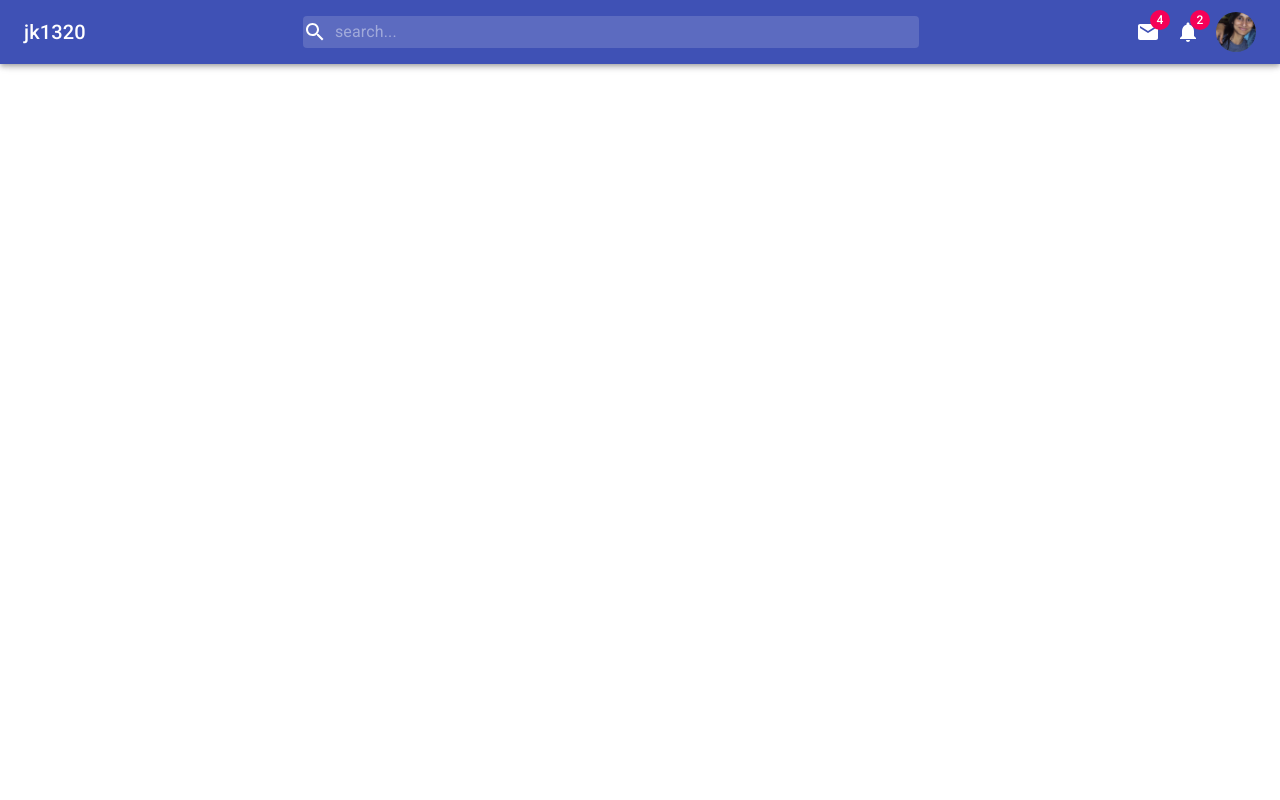
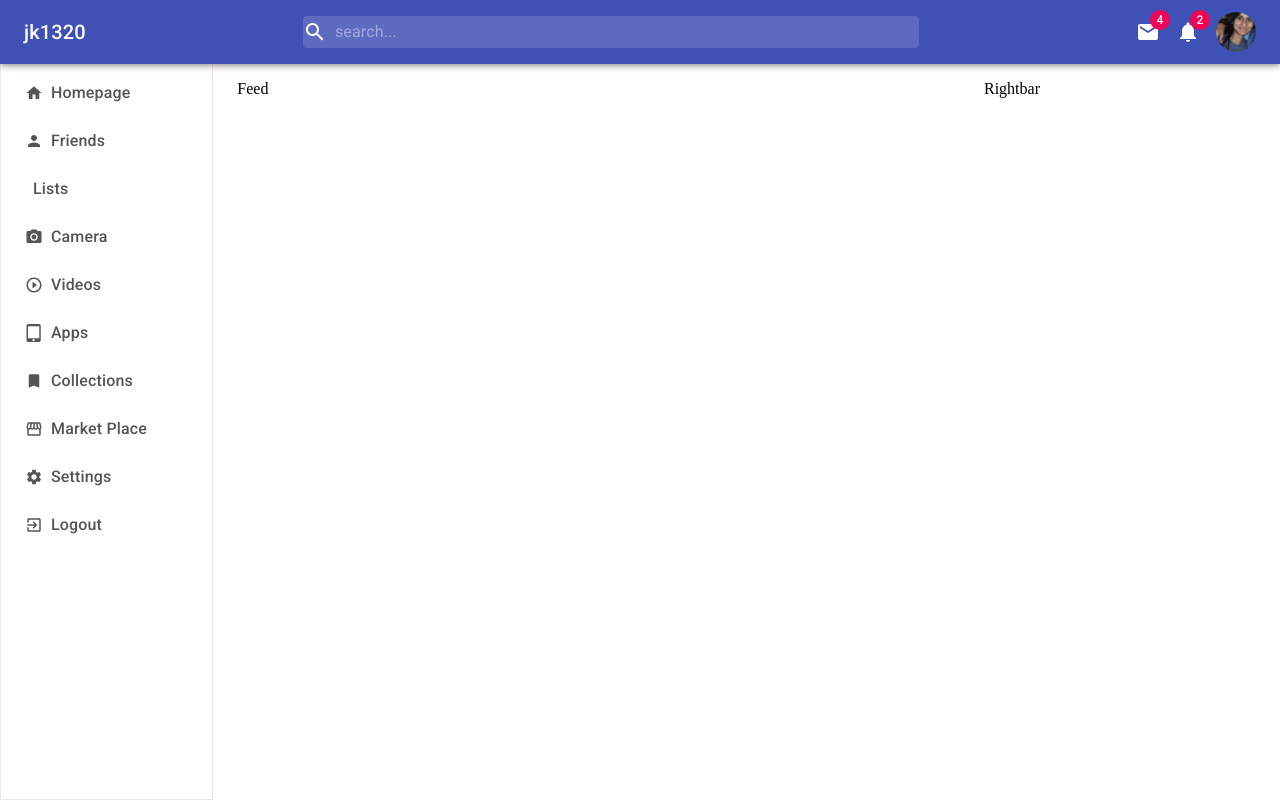
Before and after one commit to JK1320/material-ui-react-project, a React (Create React App) app: page / in a window 1280 px wide. Built offline with nearby package versions, Linux system fonts and the light colour scheme.

Commit message:
Leftbar icons

```diff
--- a/src/App.jsx
+++ b/src/App.jsx
@@ -1,9 +1,16 @@
-import { makeStyles } from "@material-ui/core";
+import { Grid, makeStyles } from "@material-ui/core";
+import Feed from "./components/Feed";
+import Leftbar from "./components/Leftbar";
 import Navbar from "./components/Navbar";
+import Rightbar from "./components/Rightbar";
 
 
 const useStyles = makeStyles((theme) => ({
-
+  right: {
+    [theme.breakpoints.down("sm")]: {
+      display: "none",
+    }
+  }
 }));
 
 const App = () => {
@@ -12,6 +19,17 @@ const App = () => {
   return (
     <div>
     <Navbar />
+    <Grid container>
+      <Grid item sm={2} xs={2}>
+        <Leftbar />
+      </Grid>
+      <Grid item sm={7} xs={10}>
+        <Feed />
+      </Grid>
+      <Grid item sm={3} className={classes.right}>
+        <Rightbar />
+      </Grid>
+    </Grid>
     </div>
   );
 };
--- a/src/components/Feed.jsx
+++ b/src/components/Feed.jsx
@@ -1,17 +1,19 @@
-import { makeStyles } from "@material-ui/core";
+import { Container, makeStyles } from "@material-ui/core";
 
 
 const useStyles = makeStyles((theme) => ({
-
+     container: {
+        paddingTop: theme.spacing(10),
+    },
 }));
 
 const Feed = () => {
   const classes = useStyles();
 
   return (
-    <div>
-
-    </div>
+    <Container className={classes.container}>
+    Feed
+    </Container>
   );
 };
 
--- a/src/components/Leftbar.jsx
+++ b/src/components/Leftbar.jsx
@@ -1,17 +1,88 @@
-import { makeStyles } from "@material-ui/core";
+import { Container, List, makeStyles, Typography } from "@material-ui/core";
+import { Bookmark, ExitToApp, Home, Person, PhotoCamera, PlayCircleOutline, Settings, Storefront, TabletMac } from "@material-ui/icons";
 
 
 const useStyles = makeStyles((theme) => ({
-
+    container: {
+        paddingTop: theme.spacing(10),
+        height: "100vh",
+        color: "white",
+        backgroundColor: theme.palette.primary.main,
+          [theme.breakpoints.up("sm")]: {
+            backgroundColor: "white",
+            color: "#555",
+            border: "1px solid #ece7e7",
+        },
+    },
+    item: {
+        display: "flex",
+        alignItems: "center",
+        marginBottom: theme.spacing(4),
+        [theme.breakpoints.up("sm")]: {
+            marginBottom: theme.spacing(3),
+            cursor: "pointer",
+        },
+    },
+    icon: {
+        marginRight: theme.spacing(1),
+        [theme.breakpoints.up("sm")]: {
+            fontSize: "18px",
+        }
+    },
+    text: {
+        fontWeight: 500,
+         [theme.breakpoints.down("sm")]: {
+            display: "none",
+        },
+    },
 }));
 
 const Leftbar = () => {
   const classes = useStyles();
 
   return (
-    <div>
-
+    <Container className={classes.container}>
+    <div className={classes.item}>
+        <Home className={classes.icon} />
+        <Typography className={classes.text}>Homepage</Typography>
     </div>
+     <div className={classes.item}>
+        <Person className={classes.icon} />
+        <Typography className={classes.text}>Friends</Typography>
+    </div>
+     <div className={classes.item}>
+        <List className={classes.icon} />
+        <Typography className={classes.text}>Lists</Typography>
+    </div>
+     <div className={classes.item}>
+        <PhotoCamera className={classes.icon} />
+        <Typography className={classes.text}>Camera</Typography>
+    </div>
+     <div className={classes.item}>
+        <PlayCircleOutline className={classes.icon} />
+        <Typography className={classes.text}>Videos</Typography>
+    </div>
+     <div className={classes.item}>
+        <TabletMac className={classes.icon} />
+        <Typography className={classes.text}>Apps</Typography>
+    </div>
+     <div className={classes.item}>
+        <Bookmark className={classes.icon} />
+        <Typography className={classes.text}>Collections</Typography>
+    </div>
+     <div className={classes.item}>
+        <Storefront className={classes.icon} />
+        <Typography className={classes.text}>Market Place</Typography>
+    </div>
+     <div className={classes.item}>
+        <Settings className={classes.icon} />
+        <Typography className={classes.text}>Settings</Typography>
+    </div>
+     <div className={classes.item}>
+        <ExitToApp className={classes.icon} />
+        <Typography className={classes.text}>Logout</Typography>
+    </div>
+    </Container>
   );
 };
 
--- a/src/components/Navbar.jsx
+++ b/src/components/Navbar.jsx
@@ -63,7 +63,7 @@ const Navbar = () => {
   const classes = useStyles({ open });
 
   return (
-    <AppBar>
+    <AppBar position="fixed">
     <Toolbar className={classes.toolbar}>
         <Typography variant="h6" className={classes.logoLg}>jk1320</Typography>
         <Typography variant="h6" className={classes.logoSm}>JK</Typography>
--- a/src/components/Rightbar.jsx
+++ b/src/components/Rightbar.jsx
@@ -1,17 +1,19 @@
-import { makeStyles } from "@material-ui/core";
+import { Container, makeStyles } from "@material-ui/core";
 
 
 const useStyles = makeStyles((theme) => ({
-
+     container: {
+        paddingTop: theme.spacing(10),
+    },
 }));
 
 const Rightbar = () => {
   const classes = useStyles();
 
   return (
-    <div>
-
-    </div>
+    <Container className={classes.container}>
+    Rightbar
+    </Container>
   );
 };
 
```
